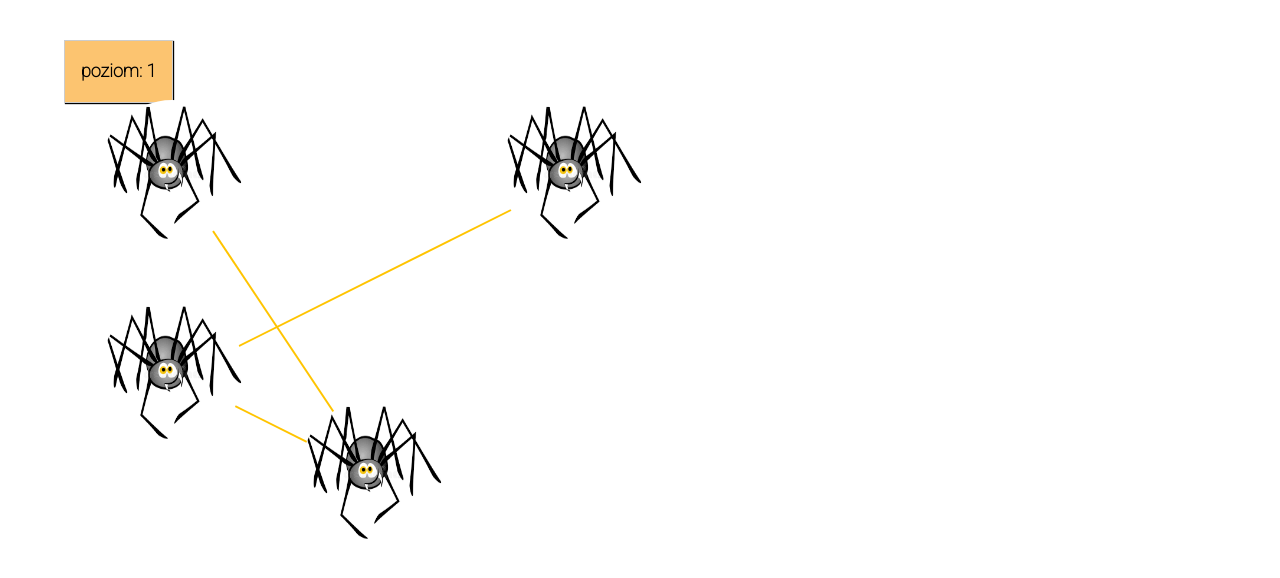
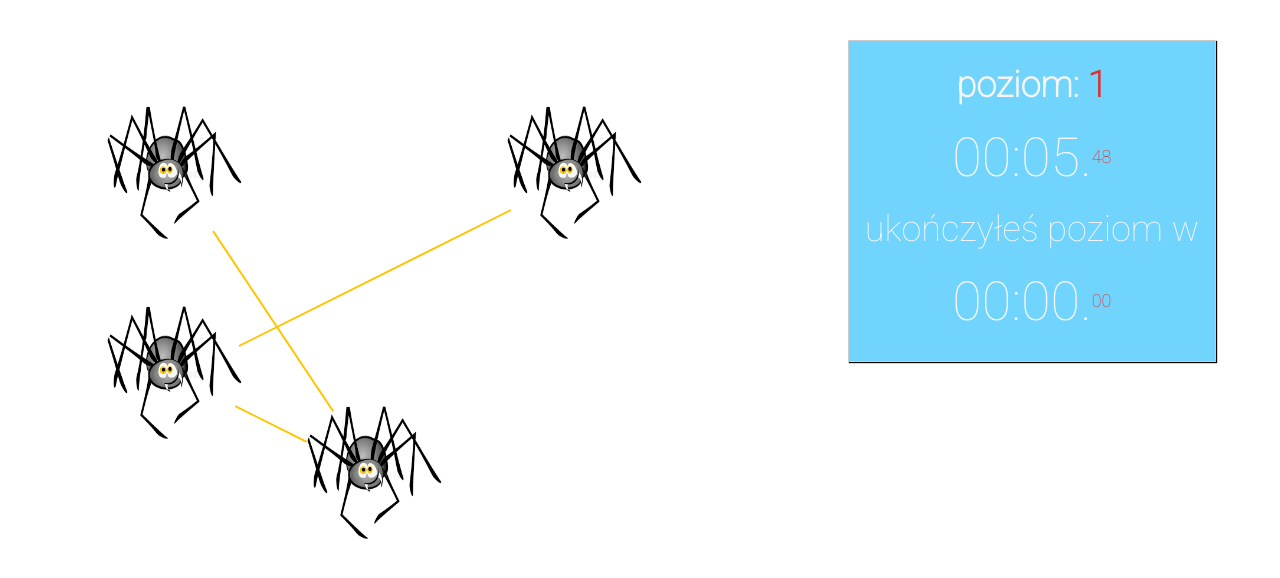
Before and after one commit to lukaszk76/spiders, a Next.js app: page / in a window 1280 px wide. Shown: the top 578 px of the page. Built offline with nearby package versions, Linux system fonts and the light colour scheme.

Commit message:
stopwatch and more levels

```diff
--- a/components/LevelCounter.js
+++ /dev/null
@@ -1,12 +0,0 @@
-import React from "react";
-import styles from "../styles/styles.module.css"
-
-const LevelCounter = (props) => {
-    return (
-        <div className={styles.LevelCounter}>
-            <strong>poziom: {props.level}</strong>
-        </div>
-    )
-}
-
-export default LevelCounter;
--- a/components/Spider.js
+++ b/components/Spider.js
@@ -17,7 +17,7 @@ class Spider extends Component {
 
                 <Image
                     onDrag={this.props.onDrag}
-                    onMouseDown={this.props.onMouseDown}
+                    onDragStart={this.props.onDragStart}
                     priority
                     src="/images/spider.png"
                     className={styles.borderCircle}
--- a/components/Spiders.js
+++ b/components/Spiders.js
@@ -3,12 +3,15 @@ import React, {Component} from 'react';
 import Spider from "./Spider";
 import Lines from "./Lines";
 import Modal from "./Modal";
-import LevelCounter from "./LevelCounter";
+import StopWatch from './StopWatch';
 import checkIfSolved from '../utils/checkIfSolved';
 
 import level1DataJSON from '../levels/level1.json';
 import level2DataJSON from '../levels/level2.json';
 import level3DataJSON from '../levels/level3.json';
+import level4DataJSON from '../levels/level4.json';
+import level5DataJSON from '../levels/level5.json';
+import level6DataJSON from '../levels/level6.json';
 
 class Spiders extends Component {
 
@@ -22,14 +25,16 @@ class Spiders extends Component {
       lines:null,             //collection of lines between spiders. Initially null - these are loaded from JSON in componentDidMount()
       linesCrossed: {},       //collection of lines crossed with other lines
       levelCompleted: false,  //set true if level completed - will trigger congratulations modal
-      level: 0                //current level
+      level: 0,               //current level
+      stoperActive: false,    //triggers the stopwatch
+      time: 0                 //initial time for the stopwatch
     };
   }
 
   // loads spiders and lines from JSON file for the current level (level defined in state)
   loadLevelData(level) {
 
-    let levelDataJSON = level3DataJSON;
+    let levelDataJSON = level6DataJSON;
     switch(level) {
       case 1: {
         levelDataJSON = level1DataJSON;
@@ -41,6 +46,18 @@ class Spiders extends Component {
       }
       case 3: {
         levelDataJSON = level3DataJSON;
+        break;
+      }
+      case 4: {
+        levelDataJSON = level4DataJSON;
+        break;
+      }
+      case 5: {
+        levelDataJSON = level5DataJSON;
+        break;
+      }
+      case 6: {
+        levelDataJSON = level6DataJSON;
         break;
       }
     }
@@ -63,10 +80,13 @@ class Spiders extends Component {
       const newState = {
         ...this.state,
         linesCrossed: linesCrossed,
-        levelCompleted: levelCompleted
+        levelCompleted: levelCompleted,
+        stoperActive: !levelCompleted,
+        time: this.state.time === 0 ? 1:0
       };
 
       this.setState( newState );
+
     };
 
   }
@@ -106,7 +126,8 @@ class Spiders extends Component {
       lines: levelData.lines,
       linesCrossed: {},
       level: nextLevel,
-      levelCompleted: false
+      levelCompleted: false,
+      stoperActive: true
     }
     this.setState(newState);
   }
@@ -127,7 +148,7 @@ class Spiders extends Component {
                 x={this.state.spiders[spiderId].x}
                 y={this.state.spiders[spiderId].y}
                 onDrag={e => this.spiderDragged(e, spiderId)}
-                onMouseDown={e => this.setDeltas(e, spiderId)}
+                onDragStart={e => this.setDeltas(e, spiderId)}
               />
 
           )}
@@ -142,6 +163,12 @@ class Spiders extends Component {
 
     return (
       <div>
+
+        <StopWatch
+          isActive={this.state.stoperActive}
+          level={this.state.level}
+        />
+
         {/* this is the modal which appears when a level is completed */}
         <Modal
             show={this.state.levelCompleted}
@@ -153,8 +180,6 @@ class Spiders extends Component {
               <p>Poziom <b>{this.state.level + 1}</b> będzie trudniejszy...</p>
             </div>
         </Modal>
-
-        <LevelCounter level={this.state.level}/>
 
         {/* draw spiders based on their collection in the state */}
         { spiders }
--- /dev/null
+++ b/components/StopWatch.js
@@ -0,0 +1,39 @@
+import React, { useState, useEffect } from "react";
+import styles from "../styles/styles.module.css";
+import Timer from "./Timer";
+
+function StopWatch(props) {
+
+    const [time, setTime] = useState(0);
+    const [previousTime, setPreviousTime] = useState(0);
+    useEffect(() => {
+        let interval = null;
+
+        if (props.isActive === true) {
+            interval = setInterval(() => {
+                setTime((time) => time + 10);
+            }, 10);
+        } else {
+            clearInterval(interval);
+            setPreviousTime(time);
+            setTime(0);
+        }
+
+        return () => {
+            clearInterval(interval);
+        };
+
+    }, [props.isActive]);
+
+
+return (
+	<div className={styles.StopWatch}>
+	    <div className={styles.info}><strong>poziom: <span className={styles.milisec}>{props.level}</span></strong></div>
+        <Timer time={time} />
+        <div className={styles.info}>ukończyłeś poziom w</div>
+        <Timer time={previousTime} />
+	</div>
+);
+}
+
+export default StopWatch;
--- /dev/null
+++ b/components/Timer.js
@@ -0,0 +1,18 @@
+import React from "react";
+import styles from "../styles/styles.module.css";
+
+export default function Timer(props) {
+return (
+    <div className={styles.timer}>
+	<span className={styles.digits}>
+		{("0" + Math.floor((props.time / 60000) % 60)).slice(-2)}:
+	</span>
+	<span className={styles.digits}>
+		{("0" + Math.floor((props.time / 1000) % 60)).slice(-2)}.
+	</span>
+	<span className={styles.digits, styles.milisec}>
+		{("0" + ((props.time / 10) % 100)).slice(-2)}
+	</span>
+	</div>
+);
+}
--- /dev/null
+++ b/levels/level4.json
@@ -0,0 +1,58 @@
+{
+    "spiders":{
+        "1":{
+            "x":100,
+            "y":300
+        },
+        "2":{
+            "x":300,
+            "y":400
+        },
+        "3":{
+            "x":500,
+            "y":100
+        },
+        "4":{
+            "x":100,
+            "y":100
+        },
+        "5":{
+            "x":250,
+            "y":50
+        },
+        "6":{
+            "x":50,
+            "y":450
+        },
+        "7":{
+            "x":450,
+            "y":50
+        }
+  },
+  "lines":{
+    "1":{
+      "from":1,
+      "to":2
+    },
+    "2":{
+      "from":1,
+      "to":3
+    },
+    "3":{
+        "from":2,
+        "to":4
+    },
+    "4":{
+        "from":2,
+        "to":5
+    },
+    "5":{
+        "from":3,
+        "to":6
+    },
+    "6":{
+        "from":3,
+        "to":7
+    }
+  }
+}
--- /dev/null
+++ b/levels/level5.json
@@ -0,0 +1,66 @@
+{
+    "spiders":{
+        "1":{
+            "x":100,
+            "y":300
+        },
+        "2":{
+            "x":300,
+            "y":400
+        },
+        "3":{
+            "x":500,
+            "y":100
+        },
+        "4":{
+            "x":100,
+            "y":100
+        },
+        "5":{
+            "x":250,
+            "y":50
+        },
+        "6":{
+            "x":50,
+            "y":450
+        },
+        "7":{
+            "x":450,
+            "y":50
+        },
+        "8":{
+            "x":250,
+            "y":550
+        }
+  },
+  "lines":{
+    "1":{
+      "from":1,
+      "to":2
+    },
+    "2":{
+      "from":1,
+      "to":3
+    },
+    "3":{
+        "from":2,
+        "to":4
+    },
+    "4":{
+        "from":2,
+        "to":5
+    },
+    "5":{
+        "from":3,
+        "to":6
+    },
+    "6":{
+        "from":3,
+        "to":7
+    },
+    "7":{
+        "from":3,
+        "to":2
+    }
+  }
+}
--- /dev/null
+++ b/levels/level6.json
@@ -0,0 +1,70 @@
+{
+    "spiders":{
+        "1":{
+            "x":100,
+            "y":300
+        },
+        "2":{
+            "x":300,
+            "y":400
+        },
+        "3":{
+            "x":500,
+            "y":100
+        },
+        "4":{
+            "x":100,
+            "y":100
+        },
+        "5":{
+            "x":250,
+            "y":50
+        },
+        "6":{
+            "x":50,
+            "y":450
+        },
+        "7":{
+            "x":450,
+            "y":50
+        },
+        "8":{
+            "x":250,
+            "y":550
+        }
+  },
+  "lines":{
+    "1":{
+      "from":1,
+      "to":2
+    },
+    "2":{
+      "from":1,
+      "to":3
+    },
+    "3":{
+        "from":2,
+        "to":4
+    },
+    "4":{
+        "from":2,
+        "to":5
+    },
+    "5":{
+        "from":3,
+        "to":6
+    },
+    "6":{
+        "from":3,
+        "to":7
+    },
+    "7":{
+        "from":3,
+        "to":2
+    },
+    "8":{
+        "from":3,
+        "to":5
+    }
+  }
+}
--- a/package.json
+++ b/package.json
@@ -1,6 +1,6 @@
 {
   "name": "spiders",
-  "version": "0.1.0",
+  "version": "0.5.0",
   "private": true,
   "scripts": {
     "dev": "next dev",
--- a/styles/styles.module.css
+++ b/styles/styles.module.css
@@ -33,7 +33,10 @@
   position: fixed;
   left: 5%;
   top: 5%;
-  background-color: rgb(252, 196, 112);
+  background-color: #70d4fc;
+  font-size: 2rem;
+  color:  #f5f5f5;
+
 }
 
 .Modal {
@@ -51,6 +54,44 @@
   text-align: center;
 }
 
+.StopWatch{
+  border: 1px solid #ccc;
+  box-shadow: 1px 1px 1px black;
+  padding: 16px;
+  background-color: #70d4fc;
+  display: flex;
+  position: fixed;
+  right: 5%;
+  top: 5%;
+  flex-direction: column;
+  align-items: center;
+  justify-content: space-between;
+}
+
+.info {
+  font-size: 2rem;
+  color:  #f5f5f5;
+}
+
+.timer{
+  /* margin : 3rem 0; */
+  width: 100%;
+  display: flex;
+  height: 12%;
+  justify-content: center;
+  align-items: center;
+}
+
+.digits{
+  /* font-family: Verdana, Geneva, Tahoma, sans-serif; */
+  font-size: 3rem;
+  color:  #f5f5f5;
+}
+
+.milisec{
+  color:  #e42a2a;
+}
+
 @media (min-width: 600px) {
   .Modal {
       width: 500px;
```
